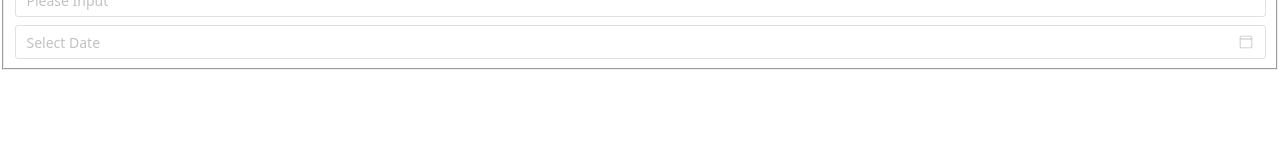
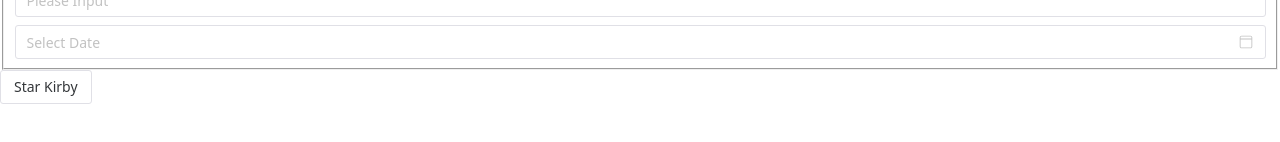
Before and after one commit to Huauauaa/naive, a Vue app: page / in a window 1280 px wide. Shown: the part 226-368 px from the top of the page. Built offline with nearby package versions, Linux system fonts and the light colour scheme; a small style sheet from the web is missing.

Commit message:
✨ tsx syntax

```diff
--- a/package.json
+++ b/package.json
@@ -11,6 +11,7 @@
   },
   "devDependencies": {
     "@vitejs/plugin-vue": "^1.2.3",
+    "@vitejs/plugin-vue-jsx": "^1.1.5",
     "@vue/compiler-sfc": "^3.0.5",
     "naive-ui": "^2.11.4",
     "typescript": "^4.3.2",
--- a/src/App.vue
+++ b/src/App.vue
@@ -1,21 +1,21 @@
 <template>
   <naive-demo></naive-demo>
   <naive-example></naive-example>
-  <!-- <naive-dashboardd></naive-dashboardd> -->
+  <naive-dashboard></naive-dashboard>
 </template>
 
 <script lang="ts">
 import { defineComponent } from 'vue';
 import NaiveDemo from './components/NaiveDemo.vue';
 import NaiveExample from './components/NaiveExample.vue';
-// import NaiveDashboard from './components/NaiveDashboard.jsx';
+import NaiveDashboard from './components/NaiveDashboard';
 
 export default defineComponent({
   name: 'App',
   components: {
     NaiveDemo,
     NaiveExample,
-    // NaiveDashboard,
+    NaiveDashboard,
   },
 });
 </script>
--- /dev/null
+++ b/src/components/NaiveDashboard.tsx
@@ -0,0 +1,9 @@
+import { defineComponent } from 'vue';
+import { NButton } from 'naive-ui';
+
+export default defineComponent({
+  name: 'NaiveDashboard',
+  setup() {
+    return () => <NButton>{{ default: () => 'Star Kirby' }}</NButton>;
+  },
+});
--- a/vite.config.ts
+++ b/vite.config.ts
@@ -1,7 +1,8 @@
-import { defineConfig } from 'vite'
-import vue from '@vitejs/plugin-vue'
+import { defineConfig } from 'vite';
+import vue from '@vitejs/plugin-vue';
+import vueJsx from '@vitejs/plugin-vue-jsx';
 
 // https://vitejs.dev/config/
 export default defineConfig({
-  plugins: [vue()]
-})
+  plugins: [vue(), vueJsx()],
+});
```
Also changed, not shown: 1 other file (tests, documents, lock files or other folders).
